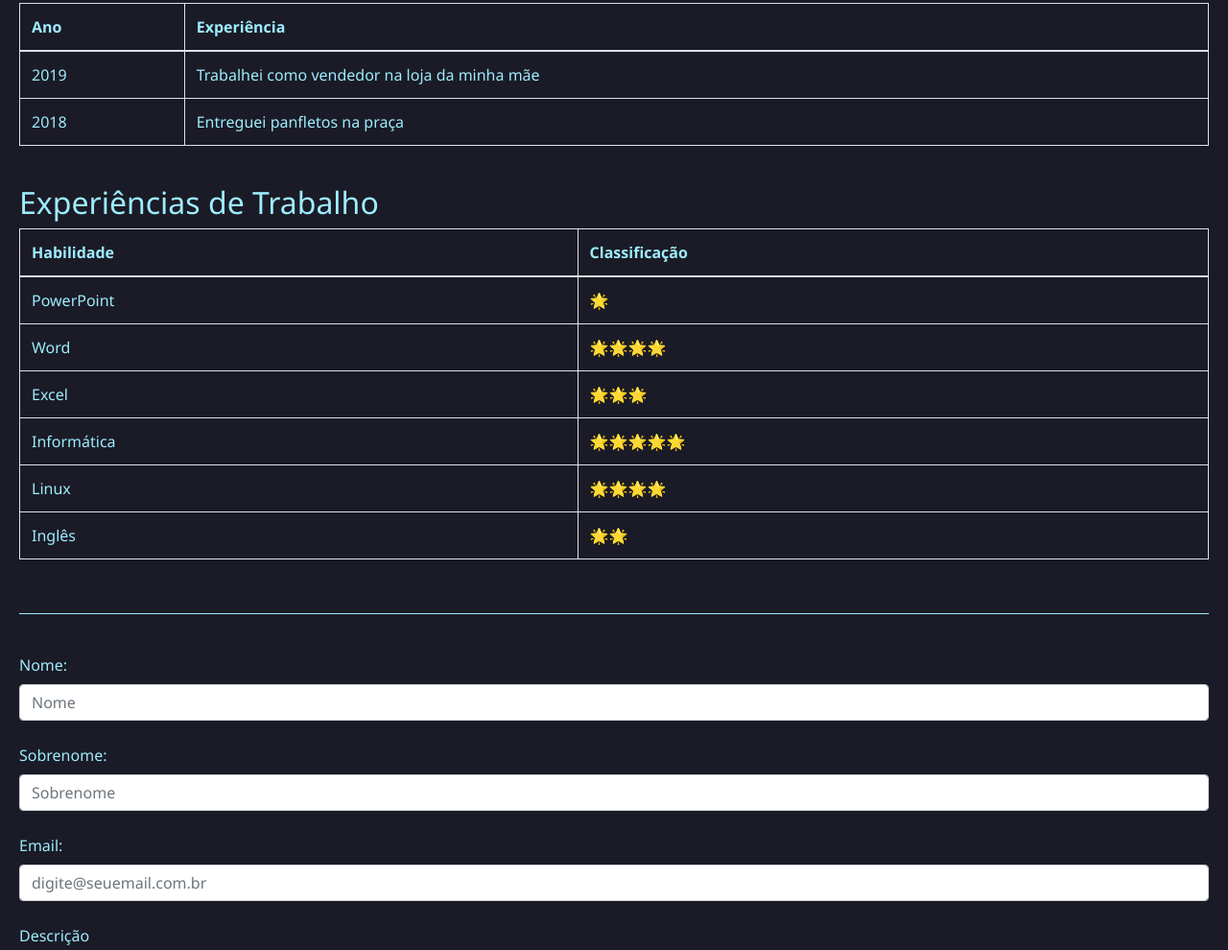
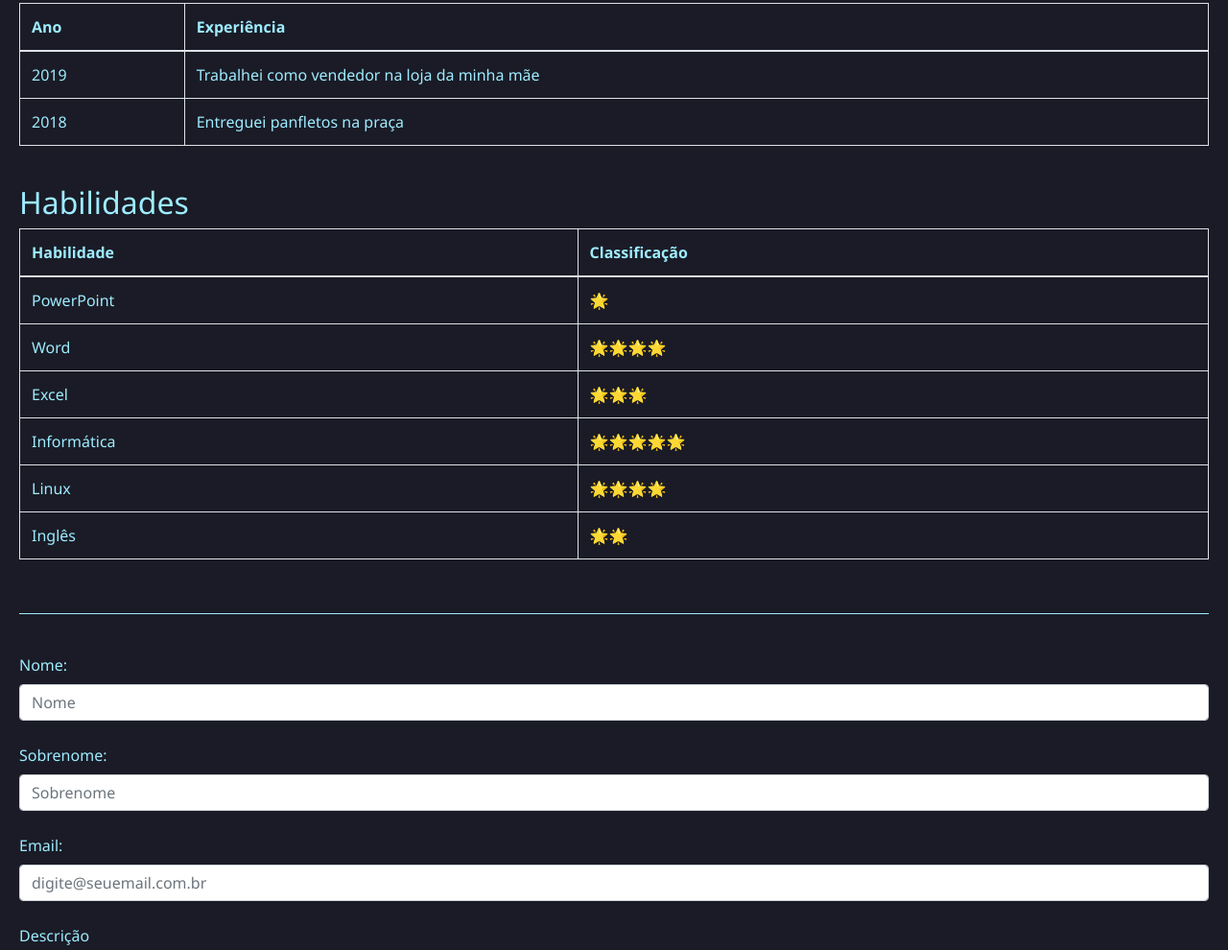
Before and after one commit to Platos69/curriculo-Daniel, a plain HTML site: page index.html in a window 1280 px wide. Shown: the part 731-1721 px from the top of the page at 96% size. Drawn offline with nearby package versions, Linux system fonts and the light colour scheme.

Commit message:
curriculo atualizado

```diff
--- a/index.html
+++ b/index.html
@@ -63,7 +63,7 @@
 </table><br>
 
 <h2>
-  Experiências de Trabalho
+  Habilidades
 </h2>
 <table class="table table-bordered col-md-6">
   <thead>
```
